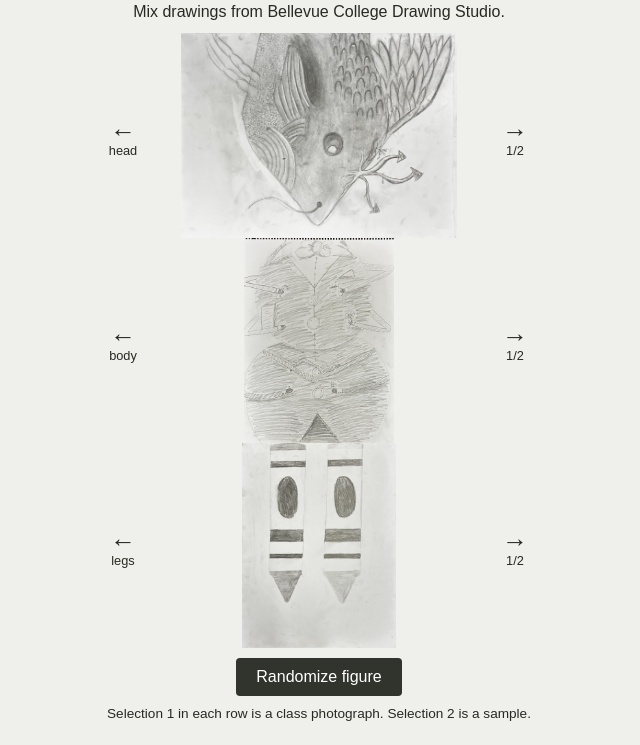
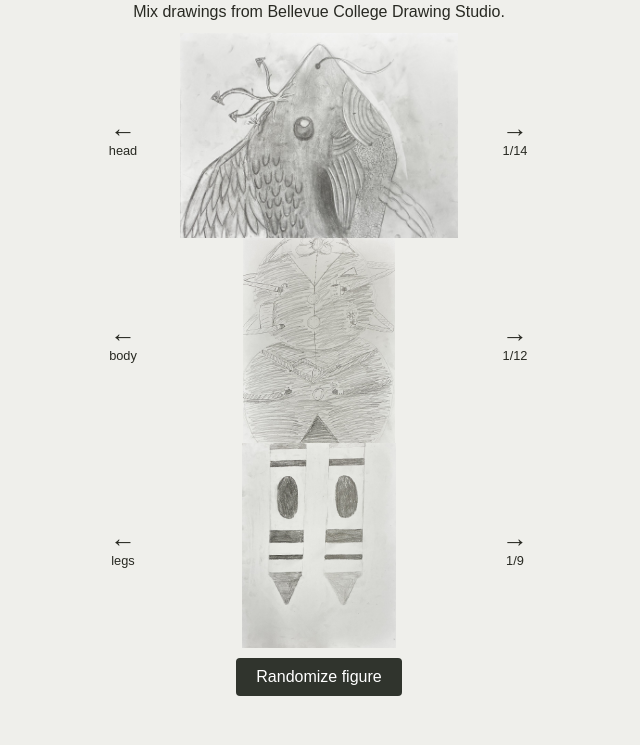
Before and after one commit to 29xdgzwv9g-oss/exquisite-corpse, a plain HTML site: page index.html in a window 1280 px wide. Shown: the part 102-847 px from the top of the page, without its empty margins (321-961 px from the left). After the commit the page ends 810 px from the top, so only its background shows below. Drawn offline with Linux system fonts and the light colour scheme.

Commit message:
Use the complete class collection and remove demo art

```diff
--- a/artwork.js
+++ b/artwork.js
@@ -1,16 +1,149 @@
-// Add a photo to art/, then add its filename and description to the matching list.
-// The first photo in each list appears when the page opens.
+// Add each photo filename and description to its matching list.
 const artwork = {
-  head: [
-    ["fish-head.jpg", "Pencil drawing of a fish head with whiskers"],
-    ["head1.png", "Sample drawing of an owl"]
+  "head": [
+    [
+      "img-0162.jpg",
+      "Fish head with whiskers"
+    ],
+    [
+      "img-0156.jpg",
+      "Plague doctor with a mechanical hat"
+    ],
+    [
+      "img-0157.jpg",
+      "Antlered deer head"
+    ],
+    [
+      "img-0158.jpg",
+      "Robot face on a long neck"
+    ],
+    [
+      "img-0159.jpg",
+      "One-eyed fish blowing bubbles"
+    ],
+    [
+      "img-0160.jpg",
+      "Bird of prey in charcoal"
+    ],
+    [
+      "img-0161.jpg",
+      "Long curved face"
+    ],
+    [
+      "img-0163.jpg",
+      "Antlered giraffe head"
+    ],
+    [
+      "img-0164.jpg",
+      "Face in profile with curling hair"
+    ],
+    [
+      "img-0165.jpg",
+      "Fish with a dark fin"
+    ],
+    [
+      "img-0166.jpg",
+      "Leaf-crowned head"
+    ],
+    [
+      "img-0167.jpg",
+      "Head with a striped headdress"
+    ],
+    [
+      "img-0169.jpg",
+      "Hand supporting a colorful fishbowl"
+    ],
+    [
+      "img-0170.jpg",
+      "Cluster of faceted shapes"
+    ]
   ],
-  body: [
-    ["buttoned-body.jpg", "Pencil drawing of a buttoned and belted torso"],
-    ["body1.png", "Sample drawing of a jacket and tie"]
+  "body": [
+    [
+      "img-0176.jpg",
+      "Buttoned and belted torso"
+    ],
+    [
+      "img-0171.jpg",
+      "Suit and red tie with green hands"
+    ],
+    [
+      "img-0173.jpg",
+      "Laced bodice"
+    ],
+    [
+      "img-0174.jpg",
+      "Layered organic shapes inside a torso"
+    ],
+    [
+      "img-0177.jpg",
+      "Striped belly with fins"
+    ],
+    [
+      "img-0178.jpg",
+      "Dark armored torso"
+    ],
+    [
+      "img-0180.jpg",
+      "Open coat over a belted outfit"
+    ],
+    [
+      "img-0181.jpg",
+      "Patterned torso with outstretched arms"
+    ],
+    [
+      "img-0172.jpg",
+      "Angular suit jacket"
+    ],
+    [
+      "img-0179.jpg",
+      "Rib cage and spine"
+    ],
+    [
+      "img-0182.jpg",
+      "String instrument"
+    ],
+    [
+      "img-0191.jpg",
+      "Torso with three colored markings at the bottom"
+    ]
   ],
-  legs: [
-    ["pencil-legs.jpg", "Two striped, pointed legs"],
-    ["legs1.png", "Sample drawing of boots"]
+  "legs": [
+    [
+      "img-0183.jpg",
+      "Two striped pointed legs"
+    ],
+    [
+      "img-0184.jpg",
+      "Illustrated legs in profile"
+    ],
+    [
+      "img-0186.jpg",
+      "Curling tentacles"
+    ],
+    [
+      "img-0187.jpg",
+      "Curled scaled tail"
+    ],
+    [
+      "img-0188.jpg",
+      "Tapering scales and a fin"
+    ],
+    [
+      "img-0190.jpg",
+      "Bare feet with wrapped ankles"
+    ],
+    [
+      "img-0192.jpg",
+      "Bent clawed legs"
+    ],
+    [
+      "img-0185.jpg",
+      "Twisting patterned trunk"
+    ],
+    [
+      "img-0189.jpg",
+      "Mermaid tail with fins at the bottom"
+    ]
   ]
 };
--- a/index.html
+++ b/index.html
@@ -12,7 +12,6 @@
     <p>Mix drawings from Bellevue College Drawing Studio.</p>
     <div id="figure"></div>
     <button id="shuffle">Randomize figure</button>
-    <p class="note">Selection 1 in each row is a class photograph. Selection 2 is a sample.</p>
     <span id="announcement" role="status"></span>
   </main>
   <script src="artwork.js"></script>
```
Also changed, not shown: art/body1.png (deleted), art/buttoned-body.jpg (deleted), art/fish-head.jpg (deleted), art/head1.png (deleted), art/legs1.png (deleted), art/pencil-legs.jpg (deleted).
